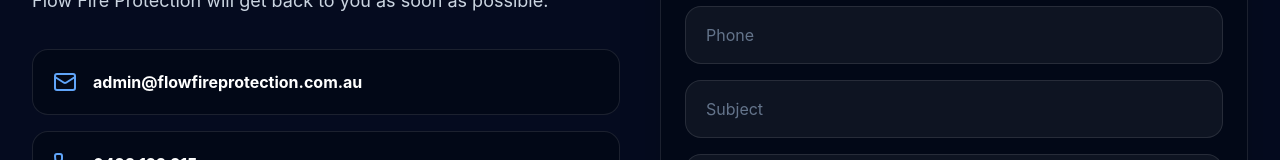
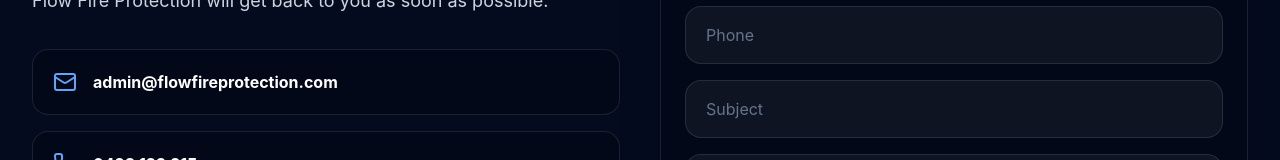
Before and after one commit to nathanflood93/flow-fire-protection, a React (Vite) app: page / in a window 1280 px wide. Shown: the part 2981-3141 px from the top of the page. Built offline with nearby package versions, Linux system fonts and the light colour scheme.

Commit message:
Update App.jsx

```diff
--- a/src/App.jsx
+++ b/src/App.jsx
@@ -88,7 +88,7 @@
 
         <section id="contact" className="bg-[#050b1f] px-5 py-20 lg:px-8">
           <div className="mx-auto grid max-w-7xl gap-10 lg:grid-cols-2">
-            <div><p className="font-bold uppercase tracking-[0.3em] text-blue-400">Contact</p><h2 className="mt-3 text-4xl font-black tracking-tight sm:text-5xl">Request a quote or get in touch.</h2><p className="mt-5 text-lg leading-8 text-slate-300">Flow Fire Protection will get back to you as soon as possible.</p><div className="mt-8 space-y-4"><a href="mailto:admin@flowfireprotection.com" className="flex items-center gap-4 rounded-2xl border border-white/10 bg-[#020817] p-5 transition hover:border-blue-500/40"><Mail className="h-6 w-6 text-blue-400" /><span className="font-bold">admin@flowfireprotection.com.au</span></a><a href="tel:0428123315" className="flex items-center gap-4 rounded-2xl border border-white/10 bg-[#020817] p-5"><Phone className="h-6 w-6 text-blue-400" /><span className="font-bold">0428 123 315</span></a></div></div>
+            <div><p className="font-bold uppercase tracking-[0.3em] text-blue-400">Contact</p><h2 className="mt-3 text-4xl font-black tracking-tight sm:text-5xl">Request a quote or get in touch.</h2><p className="mt-5 text-lg leading-8 text-slate-300">Flow Fire Protection will get back to you as soon as possible.</p><div className="mt-8 space-y-4"><a href="mailto:admin@flowfireprotection.com" className="flex items-center gap-4 rounded-2xl border border-white/10 bg-[#020817] p-5 transition hover:border-blue-500/40"><Mail className="h-6 w-6 text-blue-400" /><span className="font-bold">admin@flowfireprotection.com</span></a><a href="tel:0428123315" className="flex items-center gap-4 rounded-2xl border border-white/10 bg-[#020817] p-5"><Phone className="h-6 w-6 text-blue-400" /><span className="font-bold">0428 123 315</span></a></div></div>
             <form className="rounded-[2rem] border border-white/10 bg-[#020817] p-6 shadow-2xl" action="mailto:admin@flowfireprotection.com.au" method="post" encType="text/plain"><div className="grid gap-4"><input className="rounded-2xl border border-white/10 bg-white/5 px-5 py-4 text-white outline-none transition placeholder:text-slate-500 focus:border-blue-500" placeholder="Name" name="name" /><input className="rounded-2xl border border-white/10 bg-white/5 px-5 py-4 text-white outline-none transition placeholder:text-slate-500 focus:border-blue-500" placeholder="Email" name="email" type="email" /><input className="rounded-2xl border border-white/10 bg-white/5 px-5 py-4 text-white outline-none transition placeholder:text-slate-500 focus:border-blue-500" placeholder="Phone" name="phone" /><input className="rounded-2xl border border-white/10 bg-white/5 px-5 py-4 text-white outline-none transition placeholder:text-slate-500 focus:border-blue-500" placeholder="Subject" name="subject" /><textarea className="min-h-36 rounded-2xl border border-white/10 bg-white/5 px-5 py-4 text-white outline-none transition placeholder:text-slate-500 focus:border-blue-500" placeholder="Tell us what you need help with" name="message" /><button className="rounded-full bg-blue-500 px-7 py-4 font-black text-white shadow-lg shadow-blue-500/25" type="submit">Send Enquiry</button></div></form>
           </div>
         </section>
```
